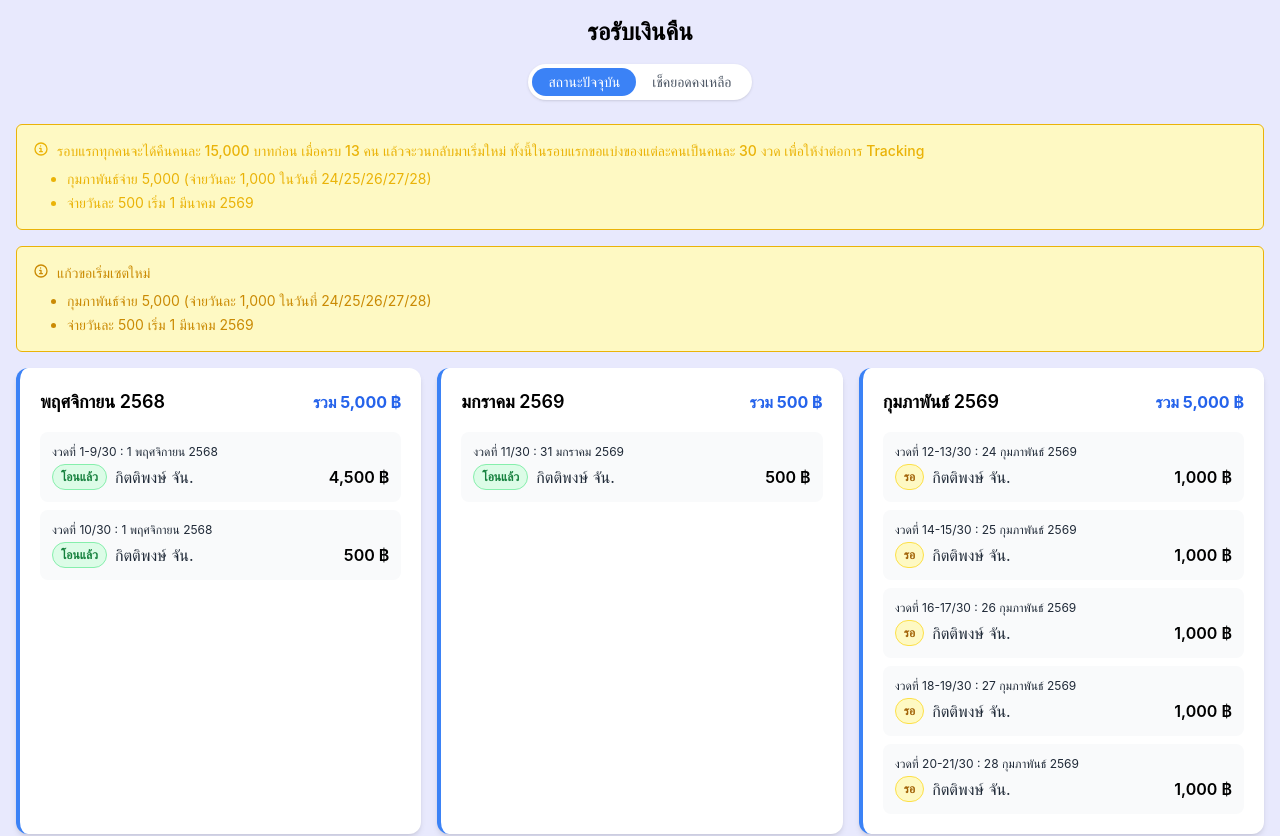
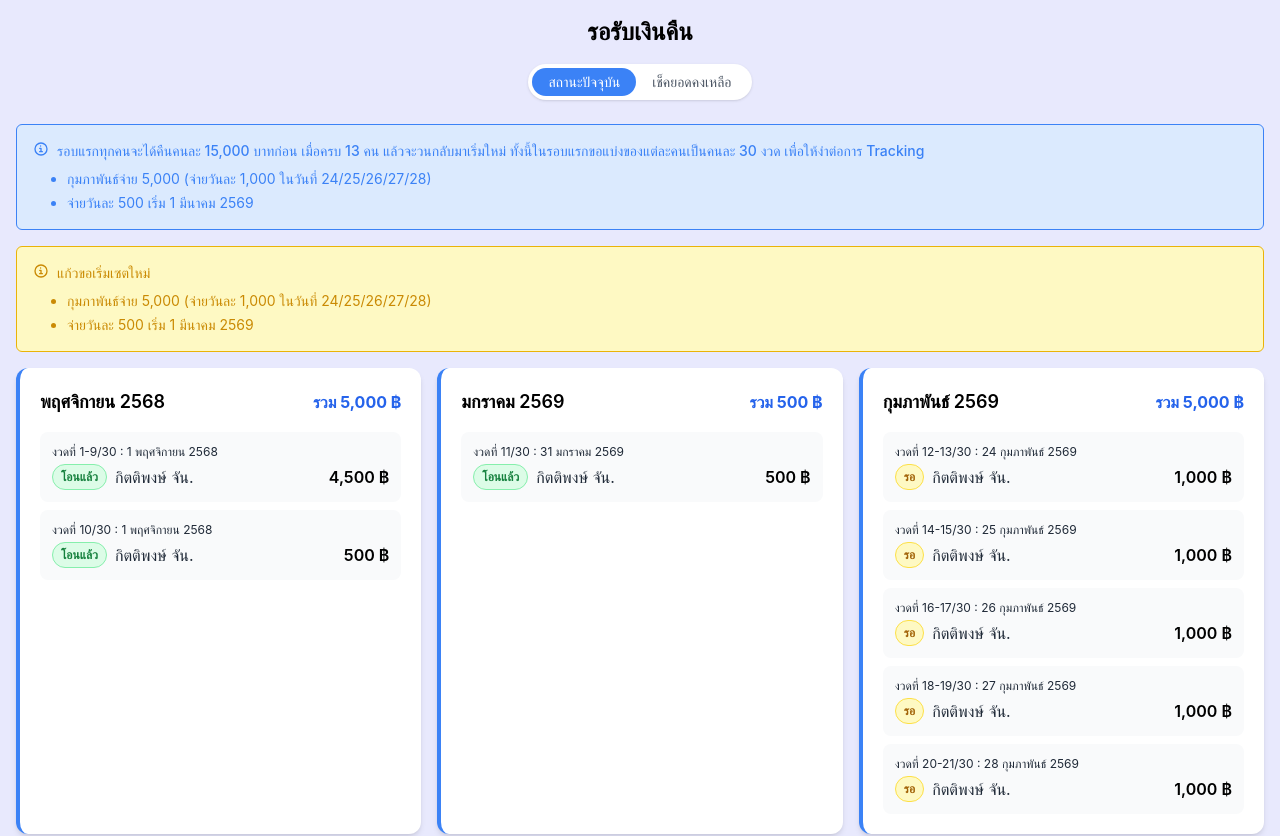
Before and after one commit to KittiArm/ktmyshop, a React (Vite) app: page / in a window 1280 px wide. Shown: the top 836 px of the page. Built offline with nearby package versions, Linux system fonts and the light colour scheme.

Commit message:
Update App.jsx

```diff
--- a/src/App.jsx
+++ b/src/App.jsx
@@ -384,7 +384,7 @@ export default function App() {
         </div>
       </div>
 
-      <div className="flex p-4 mb-4 text-sm text-yellow-500 rounded-md bg-yellow-100 border border-yellow-500" role="alert">
+      <div className="flex p-4 mb-4 text-sm text-blue-500 rounded-md bg-blue-100 border border-blue-500" role="alert">
         <svg className="w-4 h-4 me-2 shrink-0" aria-hidden="true" xmlns="http://www.w3.org/2000/svg" width="24" height="24" fill="none" viewBox="0 0 24 24"><path stroke="currentColor" stroke-linecap="round" stroke-linejoin="round" stroke-width="2" d="M10 11h2v5m-2 0h4m-2.592-8.5h.01M21 12a9 9 0 1 1-18 0 9 9 0 0 1 18 0Z"/></svg>
         <span className="sr-only">Success</span>
         <div>
```
